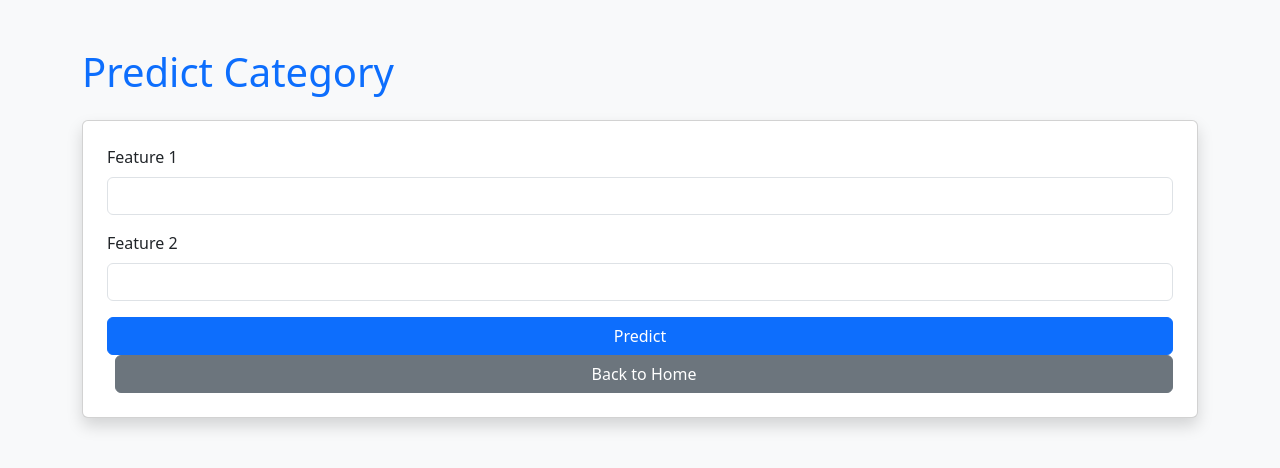
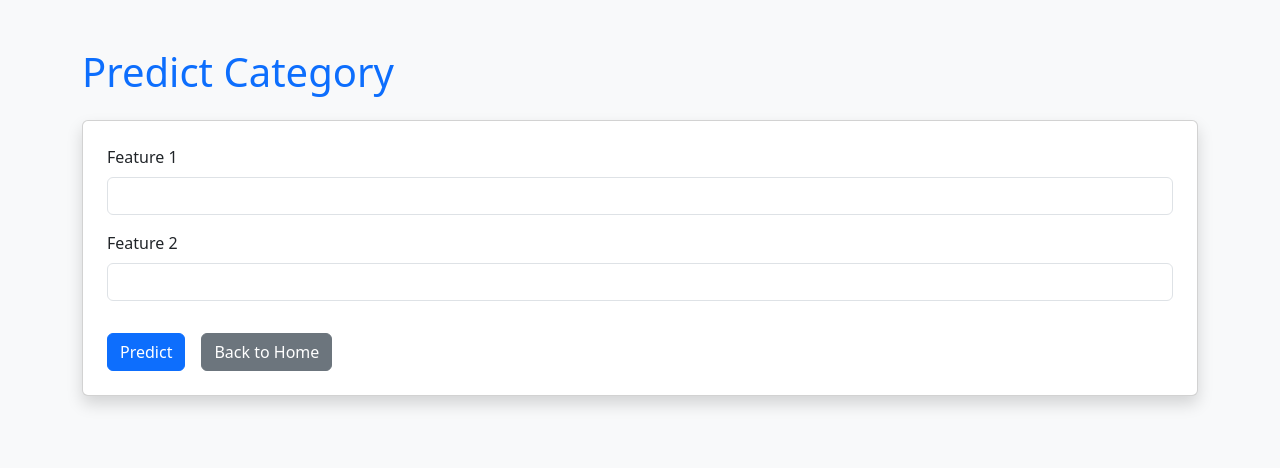
Before and after one commit to Sw3eT1/PY, a Flask app: page /predict in a window 1280 px wide. Shown: the top 468 px of the page. Run offline with Flask 3, Linux system fonts and the light colour scheme.

Commit message:
Zmiana przyciskow bo byly bardzo sklejone do siebie

```diff
--- a/Assignment 3/templates/predict.html
+++ b/Assignment 3/templates/predict.html
@@ -17,8 +17,10 @@
             <label class="form-label">Feature 2</label>
             <input type="number" step="any" name="feature2" class="form-control" required>
         </div>
-        <button type="submit" class="btn btn-primary">Predict</button>
-        <a href="/" class="btn btn-secondary ms-2">Back to Home</a>
+        <div class="d-flex gap-3 flex-wrap mt-3">
+            <button type="submit" class="btn btn-primary">Predict</button>
+            <a href="/" class="btn btn-secondary">Back to Home</a>
+        </div>
     </form>
 </div>
 </body>
```
